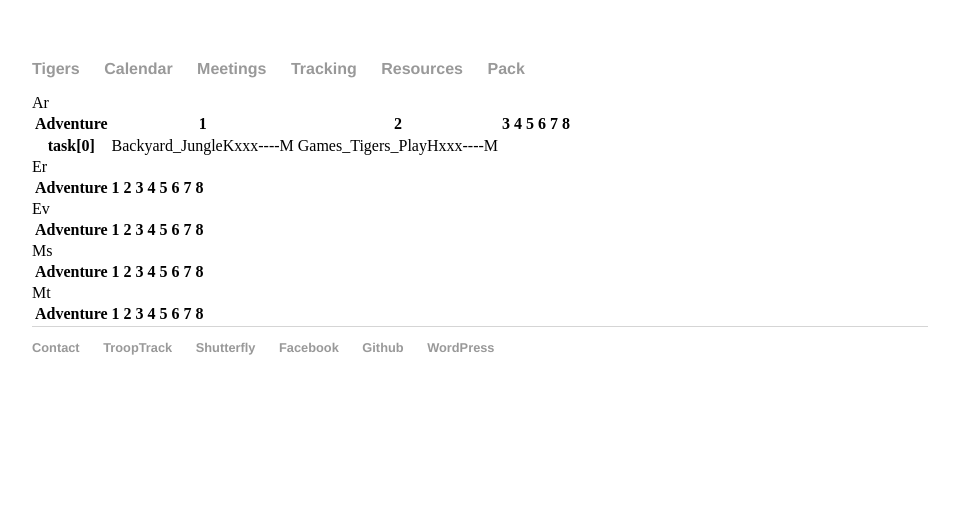
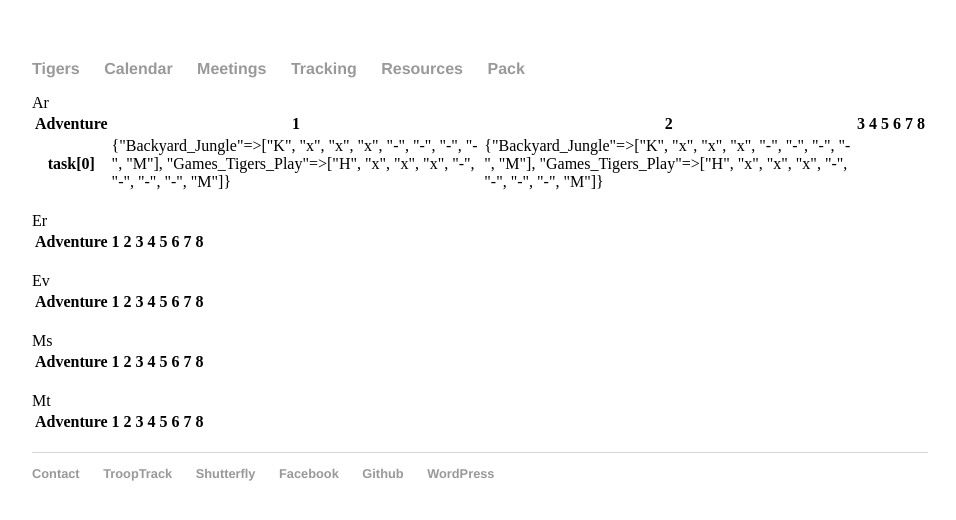
Before and after one commit to clare-pack818/clare-pack818.github.io, a Jekyll site: the page built from tigers/tracking/index.html, in a window 1280 px wide. Shown: the top 520 px of the page, without its empty margins (160-1116 px from the left). Built offline with Jekyll 4.4.1, drawn with Linux system fonts in a browser that asks for light colours.

Commit message:
Update index.html

```diff
--- a/tigers/tracking/index.html
+++ b/tigers/tracking/index.html
@@ -49,12 +49,13 @@ scouts:
      <tr>
         <th scope="row"> task[0] </th>
         {% for item in task %}
-          <td data-title="{{ exercise }}"> {{ item }} </td>
+          <td data-title="{{ item }}"> {{ task }} </td>
         {% endfor %}
      </tr>
      {% endfor %}
     </tbody>
 
 </table>
+<br>
 
 {% endfor %}
```
